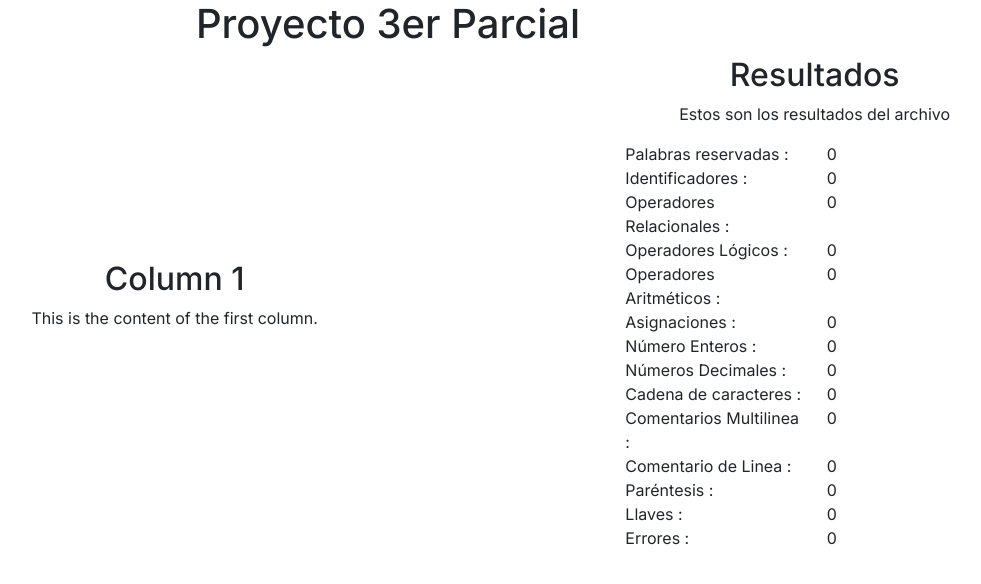
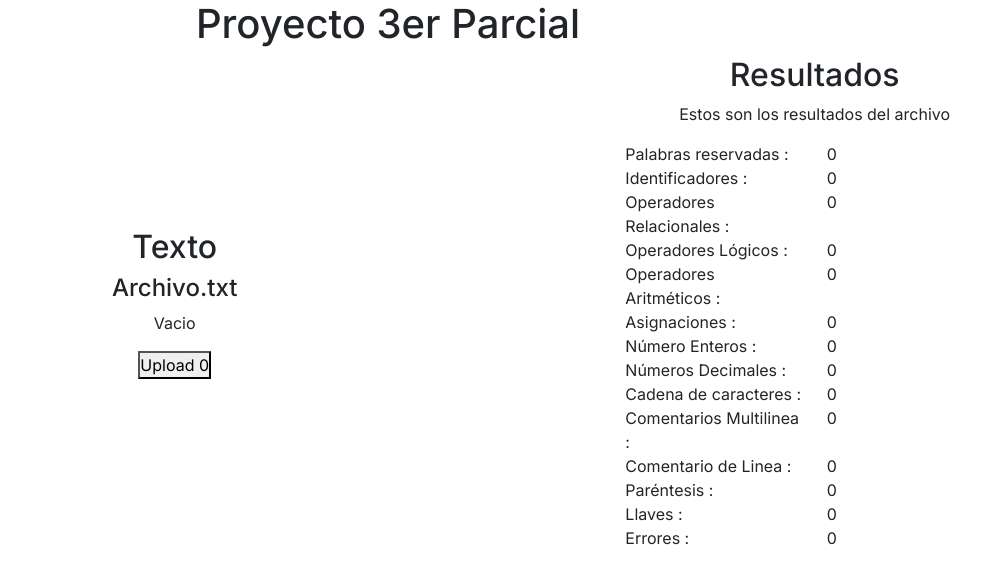
Before and after one commit to RepellantHail/sintaxchecker, a Next.js app: page / in a window 1280 px wide. Shown: the top 584 px of the page, without its empty margins (252-1233 px from the left). Built offline with nearby package versions, Linux system fonts and the light colour scheme.

Commit message:
states added

```diff
--- /dev/null
+++ b/app/FileUploader.js
@@ -0,0 +1,18 @@
+'use client'
+
+import React from 'react';
+import { useState } from 'react';
+
+export default function FileUploader  ()  {
+    const [count, setCount] = useState(0);
+
+    function handleClick() {
+        setCount(count + 1);
+    }
+
+  return (
+    <button onClick={handleClick}>
+      Upload {count}
+    </button>
+  );
+};
--- /dev/null
+++ b/app/Text.js
@@ -0,0 +1,16 @@
+import React from 'react';
+import FileUploader from './FileUploader';
+import TextEditor from './TextEditor';
+
+export default function Text({title}) {
+
+  return (
+    <div className="col-8">
+        <h2 className='fs-2'>{title}</h2>
+        <TextEditor
+        />
+        <FileUploader
+        />
+    </div>
+  );
+}
--- /dev/null
+++ b/app/TextEditor.js
@@ -0,0 +1,22 @@
+'use client'
+
+import React from 'react';
+import { useState } from 'react';
+
+export default function TextEditor() {
+    const [text , setText ] = useState("Vacio");
+    const [title, setTitle] = useState("Archivo.txt");
+
+    function handleText() {
+    }
+
+    function handleTitle() {
+    }
+
+    return(
+        <div className="container text-center">
+            <h3 className='fs-4'>{title}</h3>
+            <p>{text}</p>
+        </div>
+    );
+}
--- a/app/page.js
+++ b/app/page.js
@@ -1,18 +1,20 @@
 import Image from 'next/image';
 import styles from './page.module.css';
 import Result from './Results';
+import Text from './Text';
 
 export default function Home() {
   return (
       <div className="container-fluid text-center align-items-center vh-100">
-        <h2 className='fs-1'>Proyecto 3er Parcial</h2>
-        <div className="row align-items-center ">
-          <div className="col-8">
-            <h2>Column 1</h2>
-            <p>This is the content of the first column.</p>
-            {/* Additional content goes here */}
-          </div>
-          <Result title="Resultados" content="Estos son los resultados del archivo"/>
+        <h1 className='fs-1'>Proyecto 3er Parcial</h1>
+        <div className="row align-items-center">
+          <Text
+            title="Texto"
+            />
+          <Result
+            title="Resultados"
+            content="Estos son los resultados del archivo"
+          />
         </div>
       </div>
   );
```
